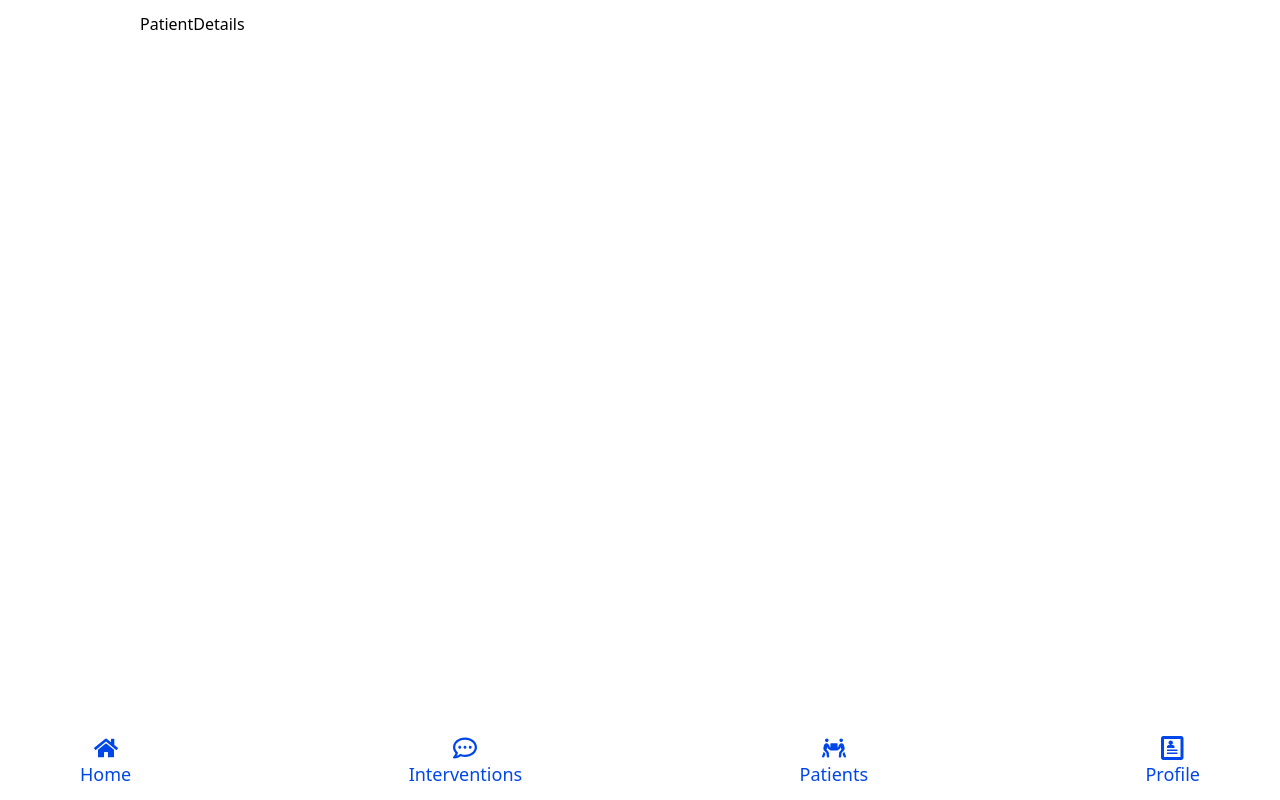
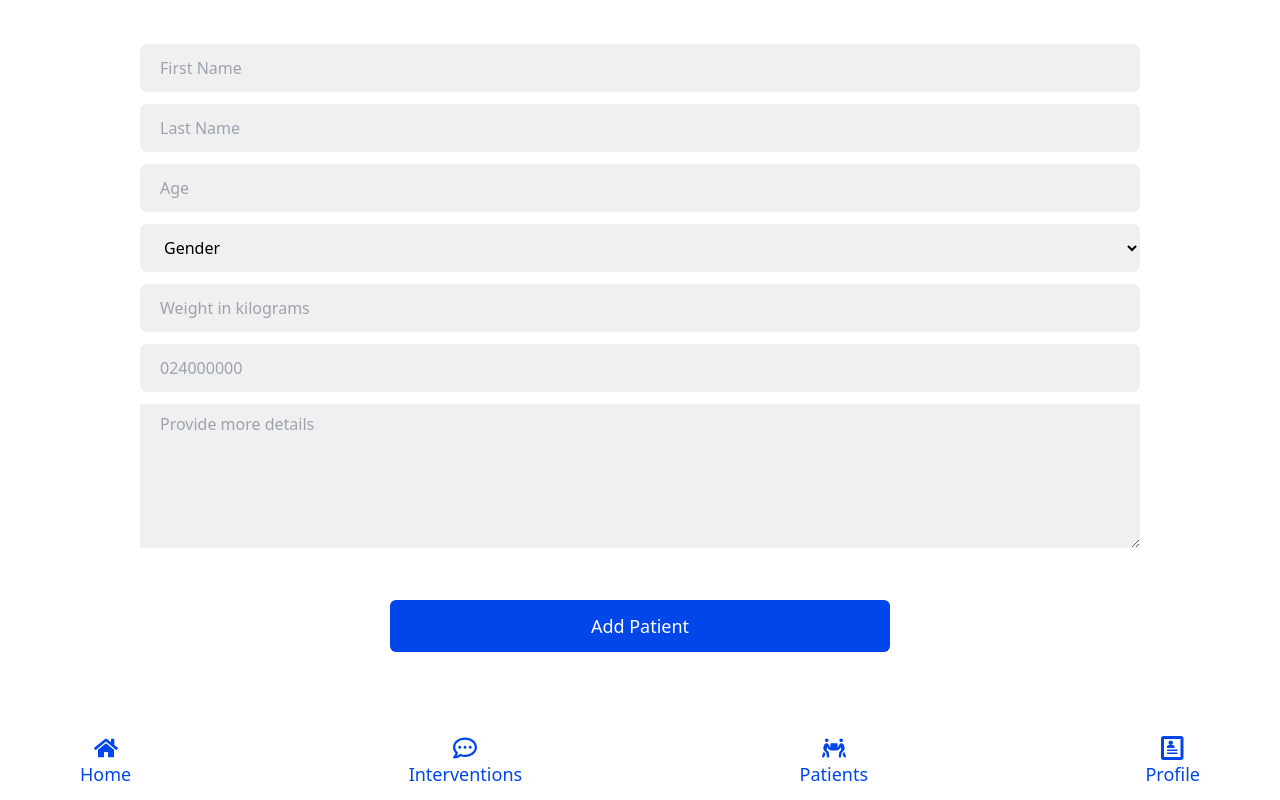
Before and after one commit to JhayStark/docu, a Next.js app: page /patients/new in a window 1280 px wide. Built offline with nearby package versions, Linux system fonts and the light colour scheme.

Commit message:
chore: patients, interventions

```diff
--- a/components/InterventionMainCard.jsx
+++ b/components/InterventionMainCard.jsx
@@ -2,13 +2,13 @@ import Link from 'next/link';
 import React from 'react';
 import { FiFolder } from 'react-icons/fi';
 
-const InterventionMainCard = ({ name, date, id, condition }) => {
+const InterventionMainCard = ({ name, id, condition }) => {
   return (
     <div className='p-4 space-y-5 text-xs leading-tight rounded-lg shadow-lg lg:p-3 text-stone-400'>
       <div>
         <div className='flex items-center justify-between '>
-          <div className='flex flex-row'>
-            <img src='/images/avatar.svg' />
+          <div className='flex flex-row items-center'>
+            <img src='/images/pill.png' className='w-10 h-10' />
             <div className='mx-3'>
               <div className='p-1 text-lg font-medium text-neutral-800'>
                 {name}
--- a/components/PatientCard.jsx
+++ b/components/PatientCard.jsx
@@ -22,7 +22,7 @@ const PatientCard = ({ name, id, age, gender, phoneNumber }) => {
             </div>
           </div>
           <div>
-            <Link href={`/interventions/${id}`}>
+            <Link href={`/patients/${id}`}>
               <FiFolder className='text-[#0146E9]  text-2xl md:text-2xl ' />
             </Link>
           </div>
--- a/pages/interventions/[id].jsx
+++ b/pages/interventions/[id].jsx
@@ -17,8 +17,8 @@ const Details = () => {
     <div>
       <div className='px-5 pb-28 lg:px-48'>
         <h1 className='mt-16 mb-12'>File of {data?.patient}</h1>
-        <div className='flex flex-row items-center'>
-          <div className='w-12 h-12 mr-2 bg-red-500 bg-center bg-cover rounded-full' />
+        <div className='flex flex-row items-center gap-5'>
+          <img src='/images/avatar.svg' />
           <p>Male</p>
         </div>
         <div className='flex flex-col gap-3 pt-4 '>
--- a/pages/patients/[id].jsx
+++ b/pages/patients/[id].jsx
@@ -1,8 +1,55 @@
+import InterventionMainCard from '@/components/InterventionMainCard';
 import Layout from '@/components/Layout';
-import React from 'react';
+import useSwr from 'swr';
+import api from '@/utils/axiosInstance';
+import { useRouter } from 'next/router';
+import AddIntervention from '@/public/svgs/AddInterventionIcon';
+import Link from 'next/link';
+
+const fetcher = url => api.get(url).then(res => res.data.results);
+const profileFetcher = url => api.get(url).then(res => res.data);
 
 const PatientDetails = () => {
-  return <Layout>PatientDetails</Layout>;
+  const router = useRouter();
+  const { data, error, isLoading } = useSwr(
+    `/api/interventions/all_interventions/?patient__id=${router.query.id}`,
+    fetcher
+  );
+  const { data: profile } = useSwr(
+    `/api/interventions/all_patients/${router.query.id}`,
+    profileFetcher
+  );
+
+  return (
+    <Layout>
+      <div className='flex flex-row items-center justify-between mb-5'>
+        <div className='flex flex-row items-center gap-5'>
+          <img src='/images/avatar.svg' />
+          <div>
+            <p>{`${profile?.first_name} ${profile?.last_name}`}</p>
+            <p>{profile?.gender}</p>
+            <p>{profile?.age}</p>
+          </div>
+        </div>
+        <Link href={'/interventions/new'}>
+          <div className='flex flex-row md:text-2xl items-center gap-2 text-[#0146E9] self-end '>
+            <AddIntervention />
+            <p>Add Intervention</p>
+          </div>
+        </Link>
+      </div>
+      <div className='grid grid-cols-1 gap-3 py-5 md:grid-cols-2'>
+        {data?.map(intervention => (
+          <InterventionMainCard
+            key={intervention.id}
+            condition={intervention.pharmaceutical_details}
+            id={intervention.id}
+            name={intervention.pharmaceutical_care}
+          />
+        ))}
+      </div>
+    </Layout>
+  );
 };
 
 export default PatientDetails;
--- a/pages/patients/index.jsx
+++ b/pages/patients/index.jsx
@@ -9,12 +9,12 @@ const fetcher = url => api.get(url).then(res => res.data.results);
 
 const Index = () => {
   const { data, error, isLoading } = useSwr(
-    '/api/interventions/all_patients/?limit=2&offset=0',
+    '/api/interventions/all_patients/?limit=20&offset=0',
     fetcher
   );
   return (
     <Layout>
-      <Link href={'/patient/new'}>
+      <Link href={'/patients/new'}>
         <div className='flex flex-row md:text-2xl items-center gap-2 text-[#0146E9] self-end '>
           <AddIntervention />
           <p>Add Patient</p>
--- /dev/null
+++ b/pages/patients/new.jsx
@@ -0,0 +1,138 @@
+import Layout from '@/components/Layout';
+import api from '@/utils/axiosInstance';
+import { useRouter } from 'next/router';
+import { useState } from 'react';
+import { useForm } from 'react-hook-form';
+
+const New = () => {
+  const router = useRouter();
+  const [error, setError] = useState('');
+  const defaultValues = {
+    firstName: '',
+    lastName: '',
+    age: '',
+    gender: '',
+    weight: '',
+    furtherDetails: '',
+    phoneNumber: '',
+  };
+
+  const {
+    handleSubmit,
+    register,
+    clearErrors,
+    reset,
+    formState: { errors },
+  } = useForm(defaultValues);
+
+  return (
+    <Layout>
+      <form
+        className='flex flex-col gap-3 pt-8'
+        onSubmit={handleSubmit(async data => {
+          await api
+            .post('/api/interventions/all_patients/', {
+              first_name: data.firstName,
+              last_name: data.lastName,
+              age: data.age,
+              gender: data.gender,
+              weight: data.weight,
+              further_details: data.furtherDetails,
+              phone_number: data.phoneNumber,
+            })
+            .then(() => {
+              clearErrors();
+              reset();
+            })
+            .catch(err => {
+              console.log(err);
+            });
+        })}
+      >
+        <div className='flex flex-col gap-2'>
+          <input
+            type='text'
+            id='firstName'
+            name='firstName'
+            className='px-5 py-3 focus:outline-none rounded-md bg-[#F0F0F0]'
+            placeholder='First Name'
+            {...register('firstName', { required: true })}
+          />
+        </div>
+        <div className='flex flex-col gap-2'>
+          <input
+            type='text'
+            id='lastName'
+            name='lastName'
+            className='px-5 py-3 focus:outline-none rounded-md bg-[#F0F0F0]'
+            placeholder='Last Name'
+            {...register('lastName', { required: true })}
+          />
+        </div>
+        <div className='flex flex-col gap-2'>
+          <input
+            type='text'
+            id='age'
+            name='age'
+            className='px-5 py-3 focus:outline-none rounded-md bg-[#F0F0F0]'
+            placeholder='Age'
+            {...register('age', { required: true })}
+          />
+        </div>
+        <div className='flex flex-col gap-2'>
+          <select
+            type='text'
+            id='gender'
+            name='gender'
+            className='px-5 py-3 focus:outline-none rounded-md bg-[#F0F0F0]'
+            {...register('gender', { required: true })}
+          >
+            <option value=''>Gender</option>
+            <option value='Male'>Male</option>
+            <option value='Female'>Female</option>
+          </select>
+        </div>
+        <div className='flex flex-col gap-2'>
+          <input
+            type='text'
+            id='weight'
+            name='weight'
+            className='px-5 py-3 focus:outline-none rounded-md bg-[#F0F0F0]'
+            placeholder='Weight in kilograms'
+            {...register('weight', { required: true })}
+          />
+        </div>
+        <div className='flex flex-col gap-2'>
+          <input
+            type='text'
+            id='phoneNumber'
+            name='phoneNumber'
+            className='px-5 py-3 focus:outline-none rounded-md bg-[#F0F0F0]'
+            placeholder='024000000'
+            {...register('phoneNumber', { required: true })}
+          />
+        </div>
+        <div className='flex flex-col gap-2'>
+          <textarea
+            name='furtherDetails'
+            id='furtherDetails'
+            cols='30'
+            rows='10'
+            className='w-full h-36 bg-[#F0F0F0] px-5 py-2'
+            placeholder='Provide more details'
+            {...register('furtherDetails', { required: true })}
+          ></textarea>
+        </div>
+
+        <button
+          onClick={() => router.push('/patients')}
+          className=' py-3 w-[50%] mt-10 self-center rounded-md lg:text-lg bg-[#0146E9] text-white'
+        >
+          Add Patient
+        </button>
+      </form>
+    </Layout>
+  );
+};
+
+export default New;
```
Also changed, not shown: public/images/pill.png (added).
